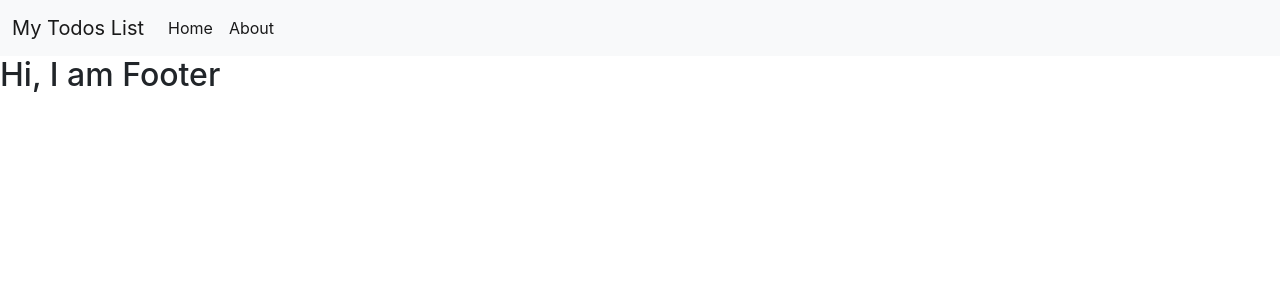
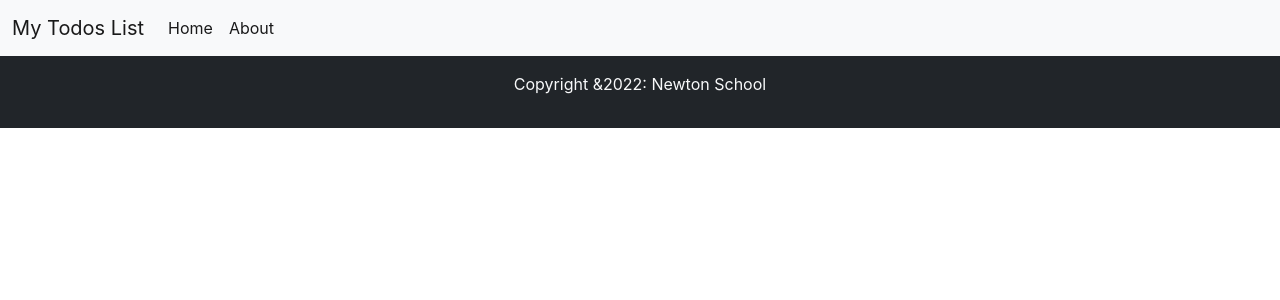
Before and after one commit to Santosh271/Full-Stack-Course-by-Newton-School--Devang-Sharma-Notes, a React (Create React App) app in the folder React Projects/first-app-devang/: page / in a window 1280 px wide. Shown: the top 300 px of the page. Built offline with nearby package versions, Linux system fonts and the light colour scheme.

Commit message:
Footer Completed

```diff
--- a/React Projects/first-app-devang/src/Components/Footer.js
+++ b/React Projects/first-app-devang/src/Components/Footer.js
@@ -2,8 +2,10 @@ import React from 'react'
 
 export const Footer = () => {
   return (
-    <div>
-        <h2>Hi, I am Footer</h2>
-    </div>
+      <footer className="bg-dark text-light py-3">
+         <p className="text-center">
+             Copyright &2022: Newton School
+             </p>
+    </footer>
   )
 }
```
